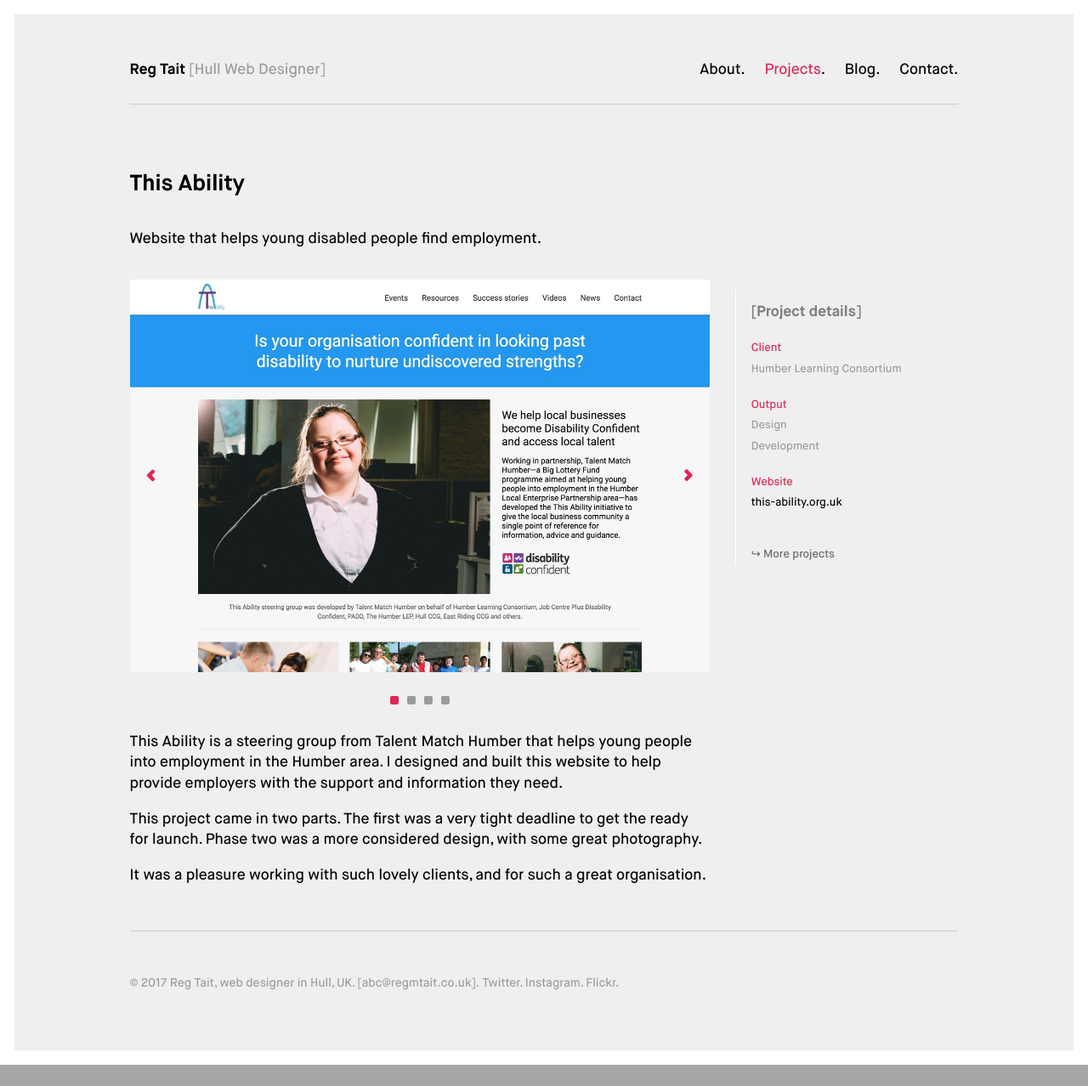
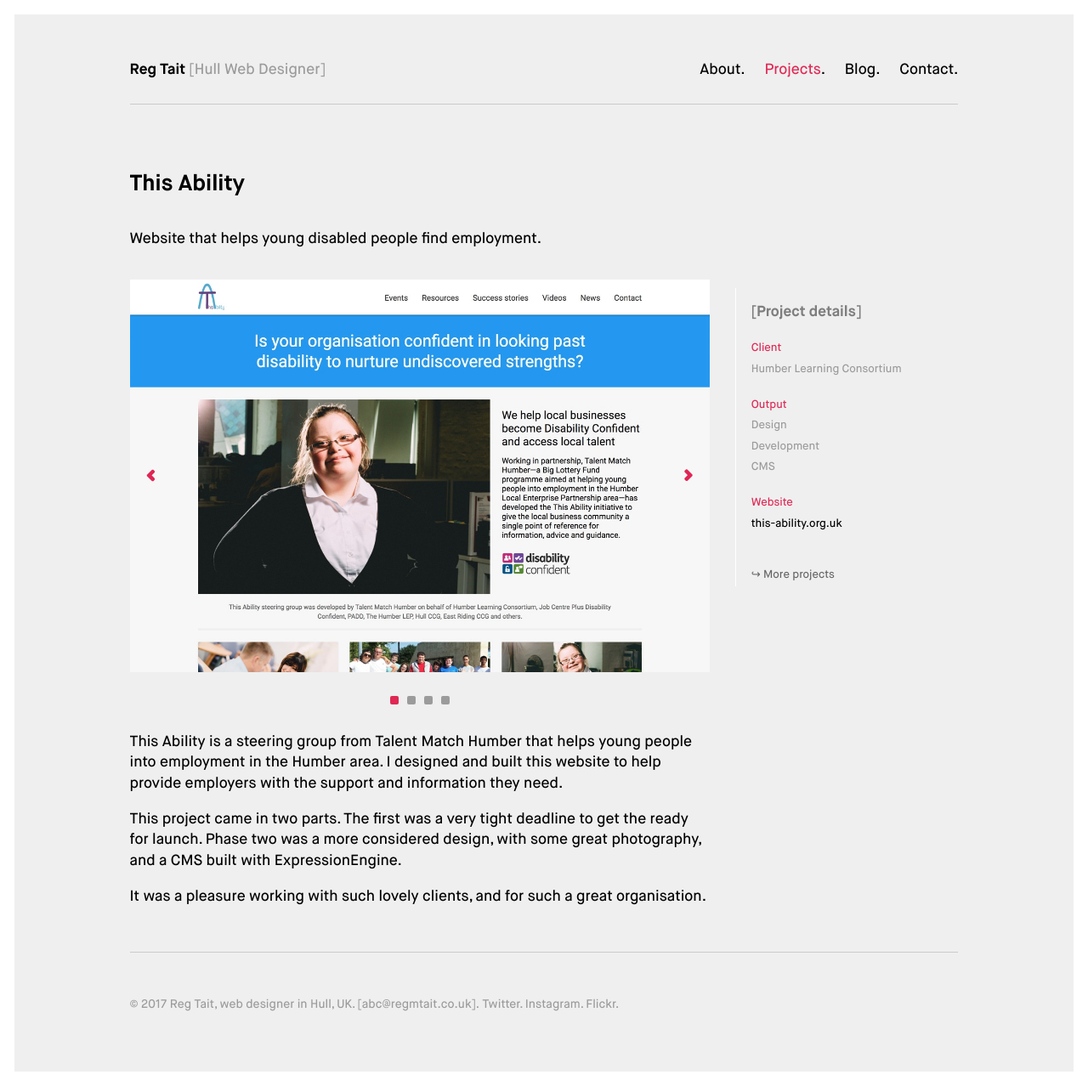
Before and after one commit to regmtait/regmtait.co.uk, a Jekyll site: the page built from _projects/this-ability.md, in a window 1280 px wide. Shown: the whole page at 85% size. Built offline with Jekyll 4.4.1, drawn with Linux system fonts in a browser that asks for light colours; before the commit the page ends 1253 px from its top, so only the background shows below that.

Commit message:
Add CMS text

```diff
--- a/_projects/this-ability.md
+++ b/_projects/this-ability.md
@@ -18,6 +18,7 @@
 tasks:
 - Design
 - Development
+- CMS
 
 projectimages:
 - image-file: ta-home-banner.jpg
@@ -33,6 +34,6 @@
 
 This Ability is a steering group from Talent Match Humber that helps young people into employment in the Humber area. I designed and built this website to help provide employers with the support and information they need.
 
-This project came in two parts. The first was a very tight deadline to get the ready for launch. Phase two was a more considered design, with some great photography.
+This project came in two parts. The first was a very tight deadline to get the ready for launch. Phase two was a more considered design, with some great photography, and a CMS built with ExpressionEngine.
 
 It was a pleasure working with such lovely clients, and for such a great organisation.
```
